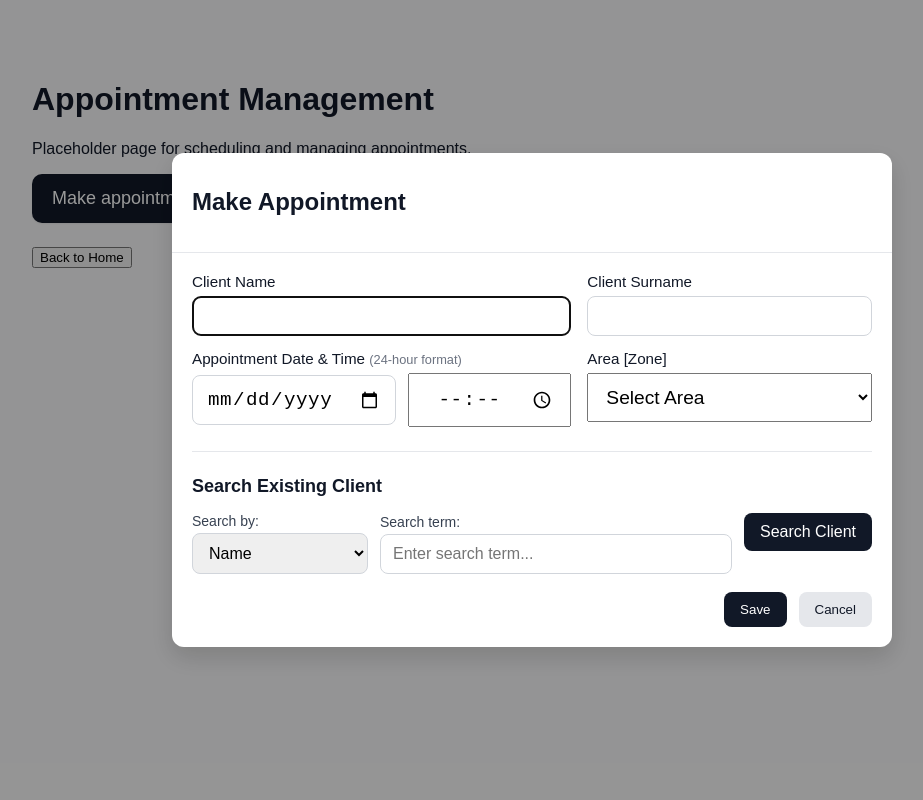
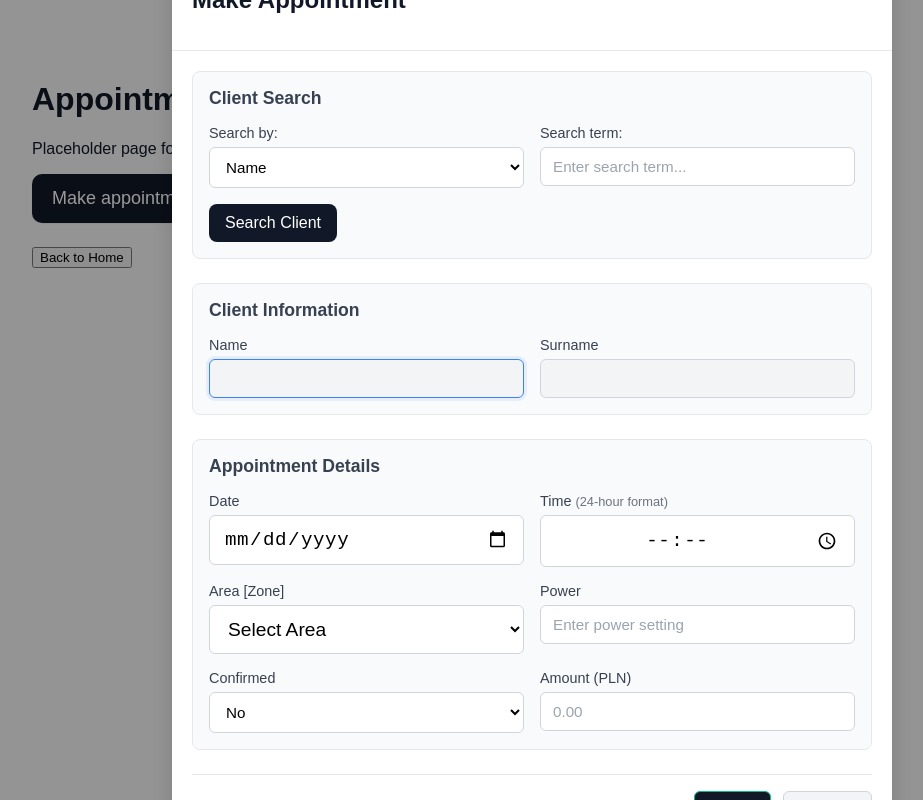
Before and after one commit to MikeKorsikov/DataCamp, a plain HTML site: page Windsurf/Laserovo/appointments.html in a window 1280 px wide. Both pictures are taken after a click on the button "Make appointment". Shown: the whole page, without its empty margins (108-1031 px from the left). Drawn offline with Linux system fonts and the light colour scheme.

Commit message:
Modified CSS

```diff
--- a/Windsurf/Laserovo/appointments.csv
+++ b/Windsurf/Laserovo/appointments.csv
@@ -15,3 +15,4 @@ bc7e23e87b0b4749aff3dcf32e3a860b,514e52b363e64fcb8171412a064e105f,2,2025-10-22T1
 a3deade4d65245cfb038b2fc2751133c,560cd7d5cd63461fbefe2feee2d037a8,1,2025-10-29T10:00,bikini,,no,,2025-09-14T09:14:06.369070
 3e540d7825184d088a897a3f80bc8b7e,79a1ada98b664c8a8fe89cdbfccc5771,1,2025-10-21T09:00,arms,,no,,2025-09-14T09:53:44.136262
 c47bacd8bbaf4dabb16641e0f3dd3a84,79a1ada98b664c8a8fe89cdbfccc5771,2,2025-09-24T08:45,bikini,,no,,2025-09-14T10:02:44.091343
+0b4a2c542ea64754ade2f28251a8373b,a43076206766459baddf29890a332344,1,2025-11-12T12:00,bikini,,no,,2025-09-14T10:37:54.652937
--- a/Windsurf/Laserovo/appointments.html
+++ b/Windsurf/Laserovo/appointments.html
@@ -25,21 +25,58 @@
                 <h2 id="appointment-modal-title">Make Appointment</h2>
             </div>
             <form id="appointment-form" class="modal-body">
+                <!-- Client Search Section -->
+                <div class="form-section">
+                    <h3>Client Search</h3>
                     <div class="form-grid">
                         <label>
-                        <span>Client Name</span>
-                        <input type="text" id="appointment-name" name="name" required>
+                            <span>Search by:</span>
+                            <select id="client-search-field">
+                                <option value="name">Name</option>
+                                <option value="surname">Surname</option>
+                                <option value="phone">Phone</option>
+                            </select>
                         </label>
                         <label>
-                        <span>Client Surname</span>
-                        <input type="text" id="appointment-surname" name="surname" required>
+                            <span>Search term:</span>
+                            <input type="text" id="client-search-term" placeholder="Enter search term...">
+                        </label>
+                        <div class="button-container">
+                            <button type="button" id="search-client-btn">Search Client</button>
+                        </div>
+                    </div>
+                    <div id="client-search-results" class="search-results" hidden>
+                        <h4>Search Results</h4>
+                        <div id="client-results-list"></div>
+                    </div>
+                </div>
+
+                <!-- Client Information Section -->
+                <div class="form-section">
+                    <h3>Client Information</h3>
+                    <div class="form-grid">
+                        <label>
+                            <span>Name</span>
+                            <input type="text" id="appointment-name" name="name" readonly>
                         </label>
                         <label>
-                        <span>Appointment Date & Time <small style="color: #6b7280; font-weight: normal;">(24-hour format)</small></span>
-                        <div class="datetime-container">
+                            <span>Surname</span>
+                            <input type="text" id="appointment-surname" name="surname" readonly>
+                        </label>
+                    </div>
+                </div>
+
+                <!-- Appointment Details Section -->
+                <div class="form-section">
+                    <h3>Appointment Details</h3>
+                    <div class="form-grid">
+                        <label>
+                            <span>Date</span>
                             <input type="date" id="appointment-date" name="appointment_date" required>
+                        </label>
+                        <label>
+                            <span>Time <small>(24-hour format)</small></span>
                             <input type="time" id="appointment-time" name="appointment_time" required step="900">
-                        </div>
                         </label>
                         <label>
                             <span>Area [Zone]</span>
@@ -54,29 +91,24 @@
                                 <option value="full-body">Full Body</option>
                             </select>
                         </label>
-                </div>
-                <div class="search-section">
-                    <h3>Search Existing Client</h3>
-                    <div class="search-controls">
                         <label>
-                            <span>Search by:</span>
-                            <select id="client-search-field">
-                                <option value="name">Name</option>
-                                <option value="surname">Surname</option>
-                                <option value="both">Name & Surname</option>
+                            <span>Power</span>
+                            <input type="text" id="appointment-power" name="power" placeholder="Enter power setting">
+                        </label>
+                        <label>
+                            <span>Confirmed</span>
+                            <select id="appointment-confirmed" name="confirmed">
+                                <option value="no">No</option>
+                                <option value="yes">Yes</option>
                             </select>
                         </label>
                         <label>
-                            <span>Search term:</span>
-                            <input type="text" id="client-search-term" placeholder="Enter search term...">
+                            <span>Amount (PLN)</span>
+                            <input type="number" id="appointment-amount" name="amount_pln" placeholder="0.00" step="0.01" min="0">
                         </label>
-                        <button type="button" id="search-client-btn">Search Client</button>
-                    </div>
-                    <div id="client-search-results" class="search-results" hidden>
-                        <h4>Search Results</h4>
-                        <div id="client-results-list"></div>
                     </div>
                 </div>
+
                 <div class="modal-actions">
                     <button type="submit" id="appointment-save">Save</button>
                     <button type="button" id="appointment-cancel" class="secondary">Cancel</button>
--- a/Windsurf/Laserovo/clients.csv
+++ b/Windsurf/Laserovo/clients.csv
@@ -4,3 +4,4 @@ id,name,surname,phone,email,facebook,instagram,booksy,dob,created_at
 514e52b363e64fcb8171412a064e105f,Konan,Korsikov,513523937,ddd@ukr.net,dcc,hh,dd,2022-03-27,2025-09-07T17:20:28.535010
 87adb28a13ec4593b00b236d0607fb35,Marina,Zemskova,222,effr@aas,dfef,erfefe,+,2011-11-11,2025-09-07T18:41:05.483112
 7210e090fbc24470b223a01c36bc99d4,Andrey,Lor,124356,lor@ukr.net,dd,fgf,df,1995-02-03,2025-09-13T12:57:41.729360
+a43076206766459baddf29890a332344,Lara,Croft,123456,lara@gmail.com,na,na,na,1980-01-01,2025-09-14T10:32:04.777992
--- a/Windsurf/Laserovo/style.css
+++ b/Windsurf/Laserovo/style.css
@@ -830,3 +830,183 @@ label small {
 #show-all-appointments-modal-overlay .modal-body::-webkit-scrollbar-thumb:hover {
     background: #94a3b8;
 }
+
+/* Appointment Modal Form Sections */
+#appointment-modal-overlay .form-section {
+    margin-bottom: 24px;
+    padding: 16px;
+    background: #f9fafb;
+    border: 1px solid #e5e7eb;
+    border-radius: 8px;
+}
+
+#appointment-modal-overlay .form-section:last-of-type {
+    margin-bottom: 0;
+}
+
+#appointment-modal-overlay .form-section h3 {
+    margin: 0 0 16px 0;
+    font-size: 1.1rem;
+    font-weight: 600;
+    color: #374151;
+    font-family: inherit;
+}
+
+/* Form grid consistency for appointment modal */
+#appointment-modal-overlay .form-grid {
+    display: grid;
+    grid-template-columns: repeat(auto-fit, minmax(250px, 1fr));
+    gap: 16px;
+    align-items: start;
+}
+
+#appointment-modal-overlay .form-grid label {
+    display: flex;
+    flex-direction: column;
+    gap: 6px;
+    font-family: inherit;
+}
+
+#appointment-modal-overlay .form-grid label span {
+    font-weight: 500;
+    color: #374151;
+    font-size: 0.9rem;
+    font-family: inherit;
+}
+
+#appointment-modal-overlay .form-grid label span small {
+    font-weight: 400;
+    color: #6b7280;
+    font-size: 0.8rem;
+    font-family: inherit;
+}
+
+/* Input field consistency */
+#appointment-modal-overlay .form-grid input,
+#appointment-modal-overlay .form-grid select {
+    padding: 10px 12px;
+    border: 1px solid #d1d5db;
+    border-radius: 6px;
+    font-size: 0.95rem;
+    font-family: inherit;
+    background: #ffffff;
+    transition: border-color 0.2s ease, box-shadow 0.2s ease;
+}
+
+#appointment-modal-overlay .form-grid input:focus,
+#appointment-modal-overlay .form-grid select:focus {
+    outline: none;
+    border-color: #3b82f6;
+    box-shadow: 0 0 0 3px rgba(59, 130, 246, 0.1);
+}
+
+#appointment-modal-overlay .form-grid input[readonly] {
+    background: #f3f4f6;
+    color: #6b7280;
+    cursor: not-allowed;
+}
+
+#appointment-modal-overlay .form-grid input::placeholder {
+    color: #9ca3af;
+    font-family: inherit;
+}
+
+/* Button container for search button alignment */
+#appointment-modal-overlay .button-container {
+    display: flex;
+    align-items: end;
+    justify-content: flex-start;
+}
+
+#appointment-modal-overlay .button-container button {
+    padding: 10px 16px;
+    background: #3b82f6;
+    color: white;
+    border: none;
+    border-radius: 6px;
+    font-size: 0.95rem;
+    font-weight: 500;
+    font-family: inherit;
+    cursor: pointer;
+    transition: background-color 0.2s ease;
+    white-space: nowrap;
+}
+
+#appointment-modal-overlay .button-container button:hover {
+    background: #2563eb;
+}
+
+/* Search results styling */
+#appointment-modal-overlay .search-results {
+    margin-top: 16px;
+    padding: 12px;
+    background: #ffffff;
+    border: 1px solid #e5e7eb;
+    border-radius: 6px;
+}
+
+#appointment-modal-overlay .search-results h4 {
+    margin: 0 0 12px 0;
+    font-size: 1rem;
+    font-weight: 600;
+    color: #374151;
+    font-family: inherit;
+}
+
+/* Modal actions consistency */
+#appointment-modal-overlay .modal-actions {
+    display: flex;
+    gap: 12px;
+    justify-content: flex-end;
+    margin-top: 24px;
+    padding-top: 16px;
+    border-top: 1px solid #e5e7eb;
+}
+
+#appointment-modal-overlay .modal-actions button {
+    padding: 10px 20px;
+    border-radius: 6px;
+    font-size: 0.95rem;
+    font-weight: 500;
+    font-family: inherit;
+    cursor: pointer;
+    transition: all 0.2s ease;
+    border: 1px solid transparent;
+}
+
+#appointment-modal-overlay .modal-actions button[type="submit"] {
+    background: #10b981;
+    color: white;
+    border-color: #10b981;
+}
+
+#appointment-modal-overlay .modal-actions button[type="submit"]:hover {
+    background: #059669;
+    border-color: #059669;
+}
+
+#appointment-modal-overlay .modal-actions button.secondary {
+    background: #f3f4f6;
+    color: #374151;
+    border-color: #d1d5db;
+}
+
+#appointment-modal-overlay .modal-actions button.secondary:hover {
+    background: #e5e7eb;
+    border-color: #9ca3af;
+}
+
+/* Responsive adjustments for appointment modal */
+@media (max-width: 768px) {
+    #appointment-modal-overlay .form-grid {
+        grid-template-columns: 1fr;
+    }
+
+    #appointment-modal-overlay .modal-actions {
+        flex-direction: column-reverse;
+    }
+
+    #appointment-modal-overlay .modal-actions button {
+        width: 100%;
+    }
+}
```
Lines whose indentation alone changed are shown as unchanged.
